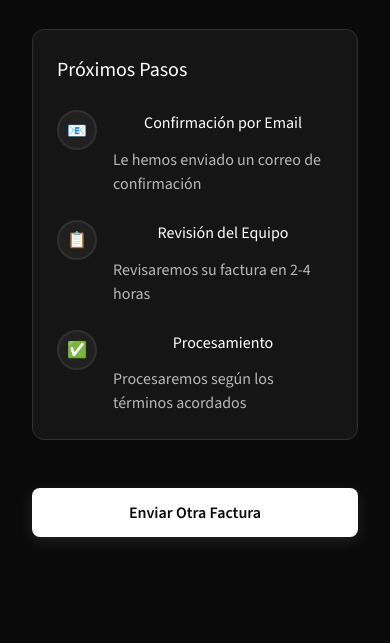
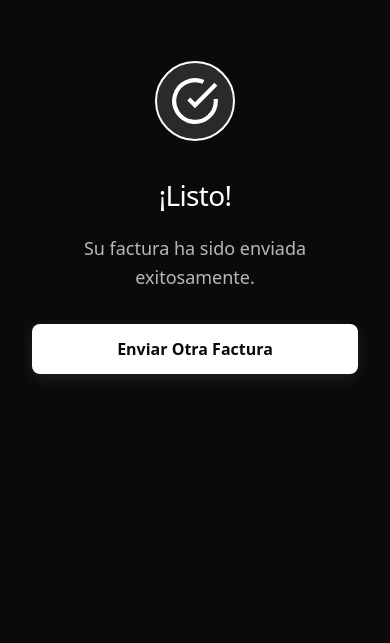
Before and after one commit to hunt-tickets/hunt-invoice, a website built with Vite: page accept.html in a window 390 px wide. Shown: the part 201-844 px from the top of the page. Built offline with nearby package versions, Linux system fonts and the light colour scheme.

Commit message:
Simplify accept page with clean success design
- Replace complex step-by-step confirmation with simple success message
- Clean layout: logo, title, animated success icon, "¡Listo!" message
- Add proper SEO meta tags and social media thumbnails (bg_pattern.jpg)
- Include Source Sans 3 fonts for consistency
- Add responsive design for mobile devices
- Success icon animates with scale effect on page load
- Single "Enviar Otra Factura" button to return to home
- Complete security headers and proper CSP configuration

Page now shows: "Factura Enviada" -> "¡Listo!" -> "Su factura ha sido enviada exitosamente"

```diff
--- a/accept.html
+++ b/accept.html
@@ -2,10 +2,43 @@
 <html lang="es">
 <head>
 <meta charset="UTF-8" />
-<title>Factura Confirmada - Hunt Tickets</title>
 <meta name="viewport" content="width=device-width, initial-scale=1.0" />
+
+<!-- SEO Meta Tags -->
+<title>Factura Enviada - Hunt Tickets</title>
+<meta name="description" content="Su factura ha sido enviada correctamente a Hunt Tickets" />
+<meta name="keywords" content="hunt tickets, factura enviada, confirmación" />
+<meta name="author" content="Hunt Tickets" />
+<meta name="robots" content="index, follow" />
+
+<!-- Open Graph Meta Tags -->
+<meta property="og:title" content="Factura Enviada - Hunt Tickets" />
+<meta property="og:description" content="Su factura ha sido enviada correctamente" />
+<meta property="og:type" content="website" />
+<meta property="og:image" content="https://db.hunt-tickets.com/storage/v1/object/public/default/assets/bg_pattern.jpg" />
+<meta property="og:site_name" content="Hunt Tickets" />
+
+<!-- Twitter Card Meta Tags -->
+<meta name="twitter:card" content="summary" />
+<meta name="twitter:title" content="Factura Enviada - Hunt Tickets" />
+<meta name="twitter:description" content="Su factura ha sido enviada correctamente" />
+<meta name="twitter:image" content="https://db.hunt-tickets.com/storage/v1/object/public/default/assets/bg_pattern.jpg" />
+
+<!-- Favicon -->
+<link rel="icon" type="image/png" href="https://db.hunt-tickets.com/storage/v1/object/public/default/logos/mini_white_logo.png" />
+<link rel="apple-touch-icon" href="https://db.hunt-tickets.com/storage/v1/object/public/default/logos/mini_white_logo.png" />
+
+<!-- Fonts -->
 <link rel="preconnect" href="https://fonts.googleapis.com">
+<link rel="preconnect" href="https://fonts.gstatic.com" crossorigin>
 <link href="https://fonts.googleapis.com/css2?family=Source+Sans+3:ital,wght@0,200..900;1,200..900&display=swap" rel="stylesheet">
+
+<!-- Security -->
+<meta http-equiv="X-Content-Type-Options" content="nosniff" />
+<meta http-equiv="X-XSS-Protection" content="1; mode=block" />
+<meta http-equiv="Content-Security-Policy" content="default-src 'self'; script-src 'self' 'unsafe-inline'; worker-src 'self' blob:; style-src 'self' 'unsafe-inline' https://fonts.googleapis.com; font-src 'self' https://fonts.gstatic.com; img-src 'self' https://db.hunt-tickets.com data:; connect-src 'self';" />
+<meta http-equiv="Referrer-Policy" content="strict-origin-when-cross-origin" />
+<meta http-equiv="Permissions-Policy" content="geolocation=(), microphone=(), camera=()" />
 </head>
 <body>
 <div id="app">
@@ -13,42 +46,24 @@
 <main class="container">
 <header class="form-header">
 <img src="https://db.hunt-tickets.com/storage/v1/object/public/default/logos/mini_white_logo.png" alt="Hunt Tickets Logo" class="form-logo">
-<h1>Factura Confirmada</h1>
-<p>Su factura está siendo procesada</p>
+<h1 data-es="Factura Enviada" data-en="Invoice Submitted">Factura Enviada</h1>
+<p data-es="Su factura ha sido procesada correctamente" data-en="Your invoice has been processed successfully">Su factura ha sido procesada correctamente</p>
 </header>
-<section class="confirmation-section">
-<div class="confirmation-content">
-<div class="confirmation-details">
-<div class="next-steps-card">
-<h3>Próximos Pasos</h3>
-<ul class="steps-list">
-<li>
-<div class="step-icon">📧</div>
-<div class="step-content">
-<strong>Confirmación por Email</strong>
-<p>Le hemos enviado un correo de confirmación</p>
+
+<section class="success-section">
+<div class="success-container">
+<div class="success-icon-large">
+<svg width="64" height="64" viewBox="0 0 24 24" fill="none" stroke="currentColor" stroke-width="2">
+<path d="M22 11.08V12a10 10 0 1 1-5.93-9.14"></path>
+<polyline points="22,4 12,14.01 9,11.01"></polyline>
+</svg>
 </div>
-</li>
-<li>
-<div class="step-icon">📋</div>
-<div class="step-content">
-<strong>Revisión del Equipo</strong>
-<p>Revisaremos su factura en 2-4 horas</p>
-</div>
-</li>
-<li>
-<div class="step-icon">✅</div>
-<div class="step-content">
-<strong>Procesamiento</strong>
-<p>Procesaremos según los términos acordados</p>
-</div>
-</li>
-</ul>
-</div>
-</div>
-<div class="confirmation-actions">
+<h2 data-es="¡Listo!" data-en="Done!">¡Listo!</h2>
+<p data-es="Su factura ha sido enviada exitosamente." data-en="Your invoice has been sent successfully.">Su factura ha sido enviada exitosamente.</p>
+
+<div class="success-actions">
 <button type="button" class="btn btn-primary" onclick="window.location.href='/'">
-<span>Enviar Otra Factura</span>
+<span data-es="Enviar Otra Factura" data-en="Submit Another Invoice">Enviar Otra Factura</span>
 </button>
 </div>
 </div>
--- a/src/style.css
+++ b/src/style.css
@@ -866,6 +866,68 @@ body {
   color: var(--text-secondary);
 }
 
+/* Success Section - Accept Page */
+.success-section {
+  margin-top: 3rem;
+  padding: 0;
+  background: transparent;
+}
+
+.success-container {
+  max-width: 500px;
+  margin: 0 auto;
+  text-align: center;
+  padding: 2rem;
+}
+
+.success-icon-large {
+  width: 80px;
+  height: 80px;
+  border-radius: 50%;
+  background: var(--success);
+  color: white;
+  display: flex;
+  align-items: center;
+  justify-content: center;
+  margin: 0 auto 1.5rem auto;
+  animation: success-pulse 2s ease-in-out;
+}
+
+.success-container h2 {
+  margin: 0 0 1rem 0;
+  color: var(--text-primary);
+  font-size: 2rem;
+  font-weight: 300;
+  letter-spacing: -0.025em;
+}
+
+.success-container p {
+  margin: 0 0 2rem 0;
+  color: var(--text-secondary);
+  font-size: 1.125rem;
+  line-height: 1.6;
+}
+
+.success-actions {
+  display: flex;
+  justify-content: center;
+  margin-top: 2rem;
+}
+
+@keyframes success-pulse {
+  0% {
+    transform: scale(0);
+    opacity: 0;
+  }
+  50% {
+    transform: scale(1.1);
+  }
+  100% {
+    transform: scale(1);
+    opacity: 1;
+  }
+}
+
 @media (max-width: 640px) {
   .container {
     padding: 0;
@@ -903,6 +965,19 @@ body {
 
   .header-controls {
     gap: 0.5rem;
+  }
+
+  .success-container {
+    padding: 1rem;
+  }
+
+  .success-container h2 {
+    font-size: 1.75rem;
+  }
+
+  .success-icon-large {
+    width: 64px;
+    height: 64px;
   }
 }
 
```
